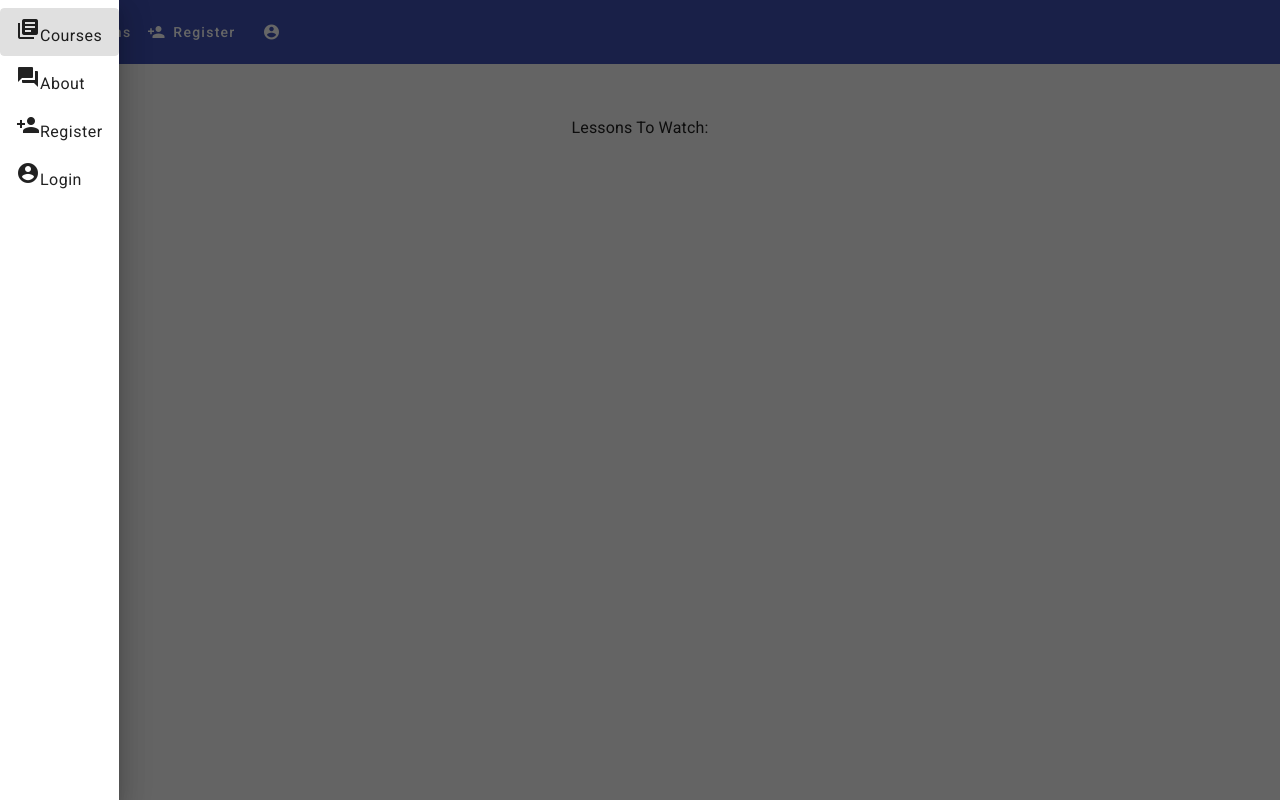
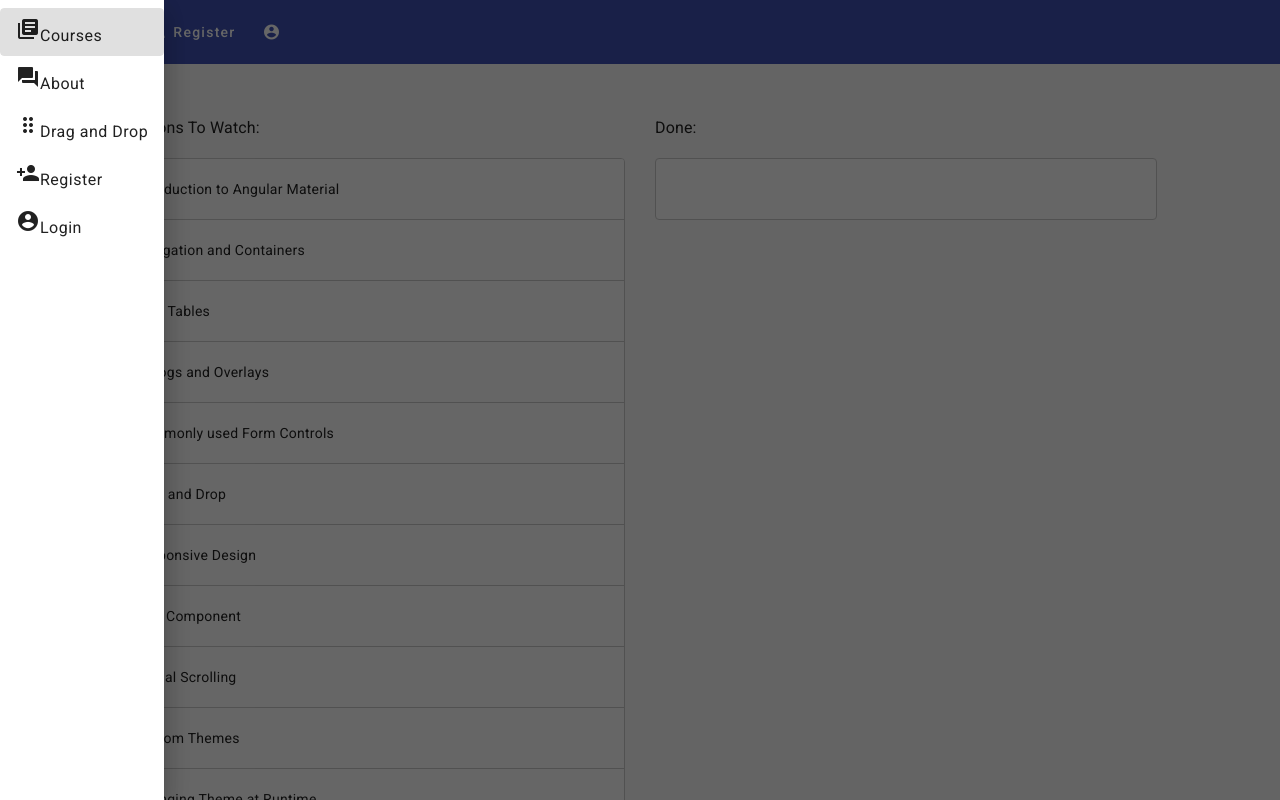
Before and after one commit to alexander1914/learning-angular-material, an Angular app: page /drag-drop-example in a window 1280 px wide. Both pictures are taken after a click on the button "menu". Built offline with nearby package versions, Linux system fonts and the light colour scheme.

Commit message:
[Advanced Features] - I did learn more about new features with material like drag-drop

```diff
--- a/src/app/app.component.html
+++ b/src/app/app.component.html
@@ -11,6 +11,11 @@
             <a mat-list-item routerLink="about">
                 <mat-icon>question_answer</mat-icon>
                 <span>About</span>
+            </a>
+
+            <a mat-list-item routerLink="drag-drop-example">
+                <mat-icon>drag_indicator</mat-icon>
+                <span>Drag and Drop</span>
             </a>
 
             <a mat-list-item routerLink="/">
--- a/src/app/drag-drop/drag-drop.component.html
+++ b/src/app/drag-drop/drag-drop.component.html
@@ -1,16 +1,35 @@
-
-<div class="drag-drop-container">
+<div class="drag-drop-container" cdkDropListGroup>
 
   <div class="pending">
 
     <h3>Lessons To Watch:</h3>
 
+    <div cdkDropList class="lessons-list" (cdkDropListDropped)="dropMultlist($event)" [cdkDropListData]="lessons">
+
+      <div class="lesson" *ngFor="let lesson of lessons" cdkDrag>
+
+        {{lesson.description}}
+
+      </div>
+
+    </div>
+
   </div>
 
-  <!-- div class="done">
+  <div class="done">
 
     <h3>Done:</h3>
 
-  </div-->
+    <div cdkDropList class="lessons-list" (cdkDropListDropped)="dropMultlist($event)" [cdkDropListData]="done">
+
+      <div class="lesson" *ngFor="let lesson of done" cdkDrag>
+
+        {{lesson.description}}
+
+      </div>
+
+    </div>
+
+  </div>
 
 </div>
--- a/src/app/drag-drop/drag-drop.component.scss
+++ b/src/app/drag-drop/drag-drop.component.scss
@@ -1,4 +1,3 @@
-
 .drag-drop-container {
   font-family: "Roboto";
   display: flex;
--- a/src/app/drag-drop/drag-drop.component.ts
+++ b/src/app/drag-drop/drag-drop.component.ts
@@ -1,15 +1,42 @@
-import {Component} from '@angular/core';
-import {CdkDragDrop, moveItemInArray, transferArrayItem} from '@angular/cdk/drag-drop';
-import {Lesson} from '../model/lesson';
+import { Component } from '@angular/core';
+import { CdkDragDrop, moveItemInArray, transferArrayItem } from '@angular/cdk/drag-drop';
+import { Lesson } from '../model/lesson';
 
 
 @Component({
-    selector: 'drag-drop-example',
-    templateUrl: "drag-drop.component.html",
-    styleUrls: ["drag-drop.component.scss"],
-    standalone: false
+  selector: 'drag-drop-example',
+  templateUrl: "drag-drop.component.html",
+  styleUrls: ["drag-drop.component.scss"],
+  standalone: false
 })
 export class DragDropComponent {
+
+  drop(event: CdkDragDrop<Lesson[]>) {
+
+    console.log("previousInedex: ", event.previousIndex);
+    console.log("currentIndex: ", event.currentIndex);
+
+    moveItemInArray(this.lessons, event.previousIndex, event.currentIndex);
+
+  }
+
+  dropMultlist(event: CdkDragDrop<Lesson[]>) {
+
+    if (event.previousContainer == event.container) {
+      moveItemInArray(this.lessons, event.previousIndex, event.currentIndex);
+    } else {
+      transferArrayItem(
+        event.previousContainer.data,
+        event.container.data,
+        event.previousIndex,
+        event.currentIndex
+      );
+
+    }
+
+  }
+
+  done = [];
 
   lessons = [
     {
@@ -88,7 +115,6 @@ export class DragDropComponent {
       'duration': '12:37',
       'seqNo': 11,
       courseId: 11
-    }
-  ];
+    }];
 
 }
```
